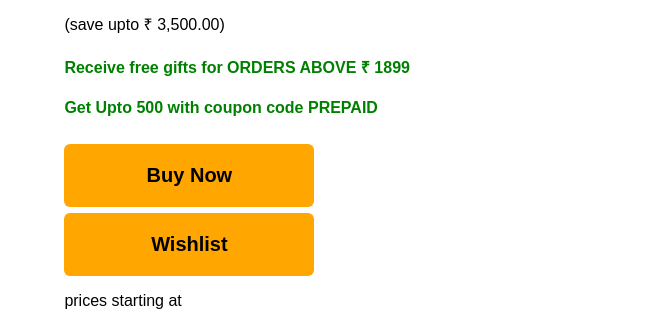
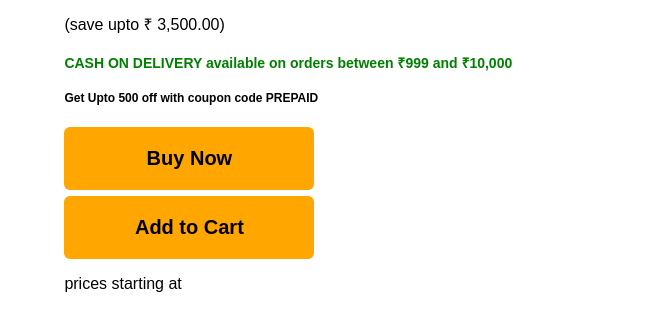
Before and after one commit to dileep8920/Meanbuy-Clone, a plain HTML site: page Landing_Page/product.html in a window 1280 px wide. Shown: the part 170-489 px from the top of the page, 610-1280 px from the left. Drawn offline with Linux system fonts and the light colour scheme.

Commit message:
in progress

```diff
--- a/Landing_Page/product.html
+++ b/Landing_Page/product.html
@@ -45,6 +45,10 @@
             padding: 10px;
             border-radius: 6px;
         }
+        #gifts{
+            color: green;
+            font-size: 14px;
+        }
         #prices{
             display: flex;
             justify-content: space-around;
@@ -58,9 +62,11 @@
         #offer{
             color: green;
         }
-        h4{
-            color: green;
+        #h4{
+            /* color: green; */
+            font-size: 12px;
         }
+
         button{
             background-color: rgb(255, 166, 0);
             color:black;
@@ -144,10 +150,10 @@
             <h3 id="offer" style="font-family: sans-serif ;">Upto 30% OFF</h3>
         </div>
         <p id="saving" style="font-family: sans-serif ;">(save upto ₹ 3,500.00)</p>
-        <h4 id="gifts" style="font-family: sans-serif ;">Receive free gifts for ORDERS ABOVE ₹ 1899</h4>
-        <h4 style="font-family: sans-serif ;">Get Upto 500 with coupon code PREPAID</h4>
+        <h4 id="gifts" style="font-family: sans-serif ;">CASH ON DELIVERY available on orders between ₹999 and ₹10,000</h4>
+        <h4 style="font-family: sans-serif ; " id="h4">Get Upto 500 off with coupon code PREPAID</h4>
           <button onclick="myfunction()"> <a href="payment.html" style="text-decoration: none; color: black;">Buy Now</a> </button>
-          <button onclick="mycartfunction()">Wishlist</button>
+          <button onclick="mycartfunction()">Add to Cart</button>
 
            <p style="font-family: sans-serif ;">prices starting at </p>
            <h2 id="mainprice" class="sub">₹ 32,999</h2>
@@ -172,6 +178,6 @@
     }
     function mycartfunction()
     {
-        window.location.href="wishlist.html"
+        window.location.href="cart.html"
     }
 </script>
```
Also changed, not shown: Landing_Page/index.html (+1 -1 lines), scripts/index.js (renamed from Landing_Page/index.js).
